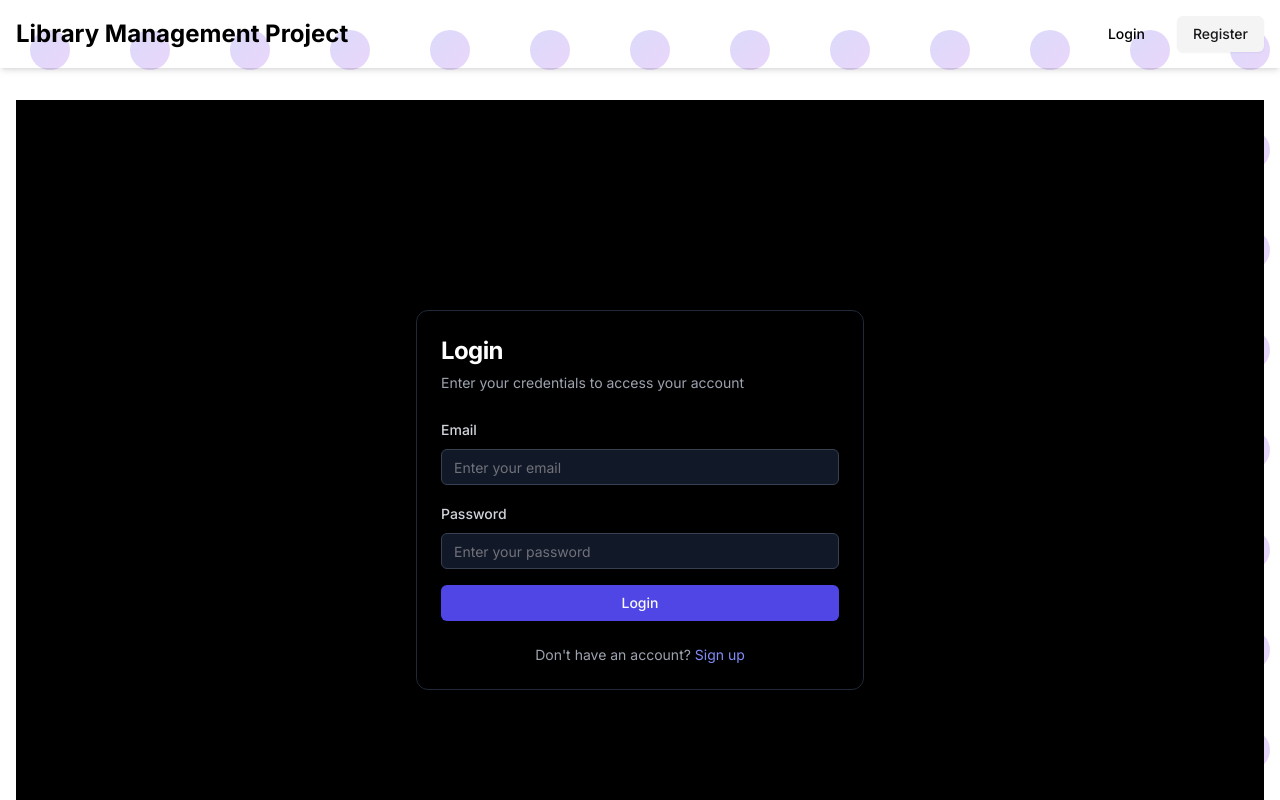
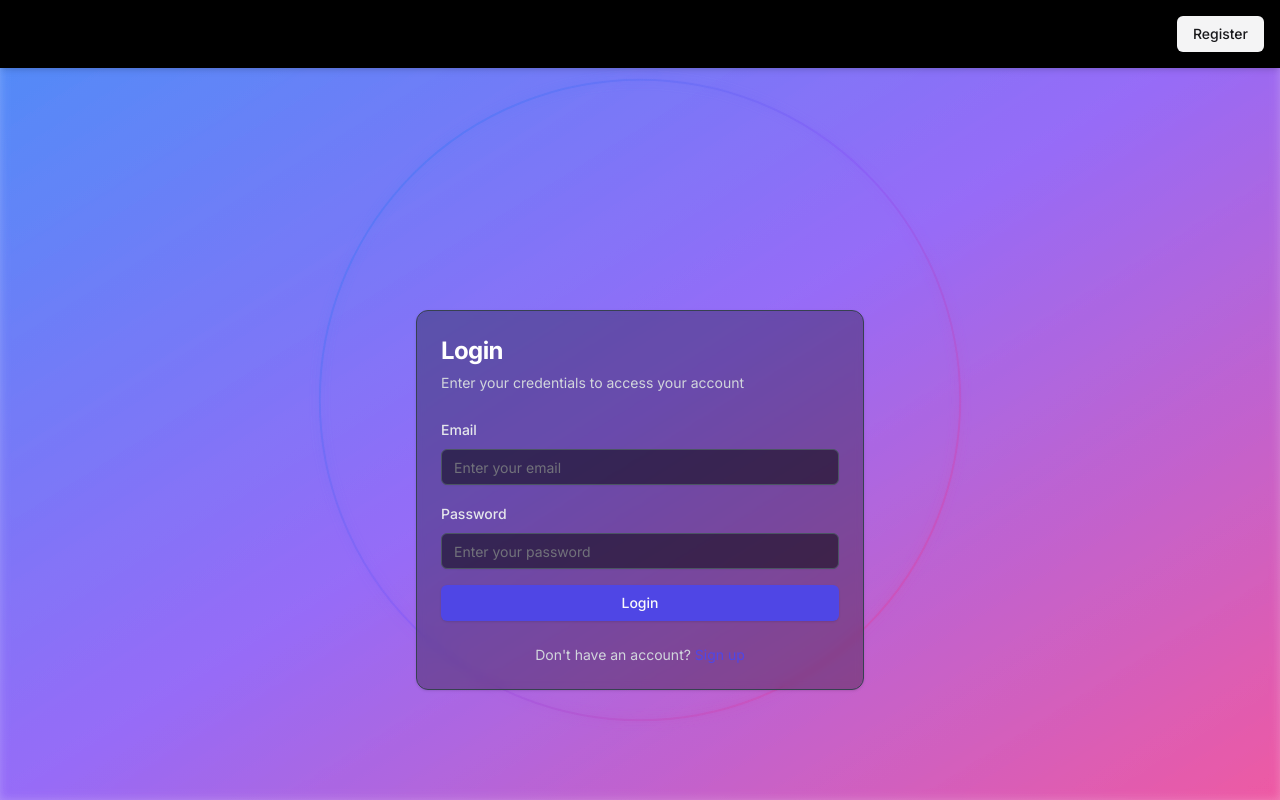
Before and after one commit to nataliabarzon/EGUI, a Next.js app in the folder Frontend/frontend/: page /auth/login in a window 1280 px wide. Shown: the top 800 px of the page. Built offline with nearby package versions, Linux system fonts and the light colour scheme.

Commit message:
background changed, found out that link from login to register doesnt work

```diff
--- a/Frontend/frontend/src/app/auth/login/page.jsx
+++ b/Frontend/frontend/src/app/auth/login/page.jsx
@@ -54,12 +54,12 @@ export default function LoginPage() {
   };
 
   return (
-    <div className="min-h-screen flex items-center justify-center bg-black text-white">
+    <div className="min-h-screen flex items-center justify-center text-white ">
       <AnimatedBackground />
-      <Card className="w-full max-w-md bg-black/50 border-gray-800">
+      <Card className="w-full max-w-md bg-black/30 border-gray-700 backdrop-blur-sm ">
         <CardHeader>
           <CardTitle className="text-2xl font-bold text-white">Login</CardTitle>
-          <CardDescription className="text-gray-400">Enter your credentials to access your account</CardDescription>
+          <CardDescription className="text-gray-300">Enter your credentials to access your account</CardDescription>
         </CardHeader>
         <CardContent>
           {error && (
@@ -69,7 +69,7 @@ export default function LoginPage() {
           )}
           <form onSubmit={handleSubmit} className="space-y-4">
             <div className="space-y-2">
-              <Label htmlFor="email" className="text-gray-300">Email</Label>
+              <Label htmlFor="email" className="text-gray-200">Email</Label>
               <Input
                 id="email"
                 name="email"
@@ -78,11 +78,11 @@ export default function LoginPage() {
                 onChange={handleChange}
                 required
                 placeholder="Enter your email"
-                className="bg-gray-900 border-gray-700 text-white placeholder-gray-500"
+                className="bg-black/50 border-gray-600 text-white placeholder-gray-400"
               />
             </div>
             <div className="space-y-2">
-              <Label htmlFor="password" className="text-gray-300">Password</Label>
+              <Label htmlFor="password" className="text-gray-200">Password</Label>
               <Input
                 id="password"
                 name="password"
@@ -91,18 +91,18 @@ export default function LoginPage() {
                 onChange={handleChange}
                 required
                 placeholder="Enter your password"
-                className="bg-gray-900 border-gray-700 text-white placeholder-gray-500"
+                className="bg-black/50 border-gray-600 text-white placeholder-gray-400"
               />
             </div>
-            <Button type="submit" className="w-full bg-indigo-600 hover:bg-indigo-700" disabled={isLoading}>
+            <Button type="submit" className="w-full bg-indigo-600 hover:bg-indigo-700 transition-colors" disabled={isLoading}>
               {isLoading ? 'Logging in...' : 'Login'}
             </Button>
           </form>
         </CardContent>
         <CardFooter className="flex justify-center">
-          <p className="text-sm text-gray-400">
+          <p className="text-sm text-gray-300">
             Don't have an account?{' '}
-            <a href="/signup" className="text-indigo-400 hover:underline">
+            <a href="/register" className="text-indigo-600 hover:underline">
               Sign up
             </a>
           </p>
--- a/Frontend/frontend/src/app/auth/register/page.jsx
+++ b/Frontend/frontend/src/app/auth/register/page.jsx
@@ -7,6 +7,7 @@ import { Input } from "@/components/ui/input"
 import { Label } from "@/components/ui/label"
 import { Card, CardContent, CardDescription, CardFooter, CardHeader, CardTitle } from "@/components/ui/card"
 import { Alert, AlertDescription } from "@/components/ui/alert"
+import { AnimatedBackground } from '@/components/AnimatedBackground';
 
 export default function RegisterPage() {
   const [form, setForm] = useState({
@@ -55,8 +56,9 @@ export default function RegisterPage() {
   };
 
   return (
-    <div className="min-h-screen flex items-center justify-center bg-gray-100">
-      <Card className="w-full max-w-md">
+    <div className="min-h-screen flex items-center justify-center text-white">
+      <AnimatedBackground />
+      <Card className="w-full max-w-md bg-black/30 border-gray-700 backdrop-blur-sm" >
         <CardHeader>
           <CardTitle className="text-2xl font-bold">Register</CardTitle>
           <CardDescription>Create a new account to get started</CardDescription>
--- a/Frontend/frontend/src/components/AnimatedBackground.tsx
+++ b/Frontend/frontend/src/components/AnimatedBackground.tsx
@@ -6,19 +6,32 @@ export function AnimatedBackground() {
         <svg className="h-full w-full" xmlns="http://www.w3.org/2000/svg">
           <defs>
             <linearGradient id="grad1" x1="0%" y1="0%" x2="100%" y2="100%">
-              <stop offset="0%" style={{ stopColor: '#4F46E5', stopOpacity: 0.2 }} />
-              <stop offset="100%" style={{ stopColor: '#9333EA', stopOpacity: 0.2 }} />
+              <stop offset="0%" style={{ stopColor: '#3B82F6', stopOpacity: 0.7 }}>
+                <animate attributeName="stop-color" values="#3B82F6; #8B5CF6; #EC4899; #3B82F6" dur="20s" repeatCount="indefinite" />
+              </stop>
+              <stop offset="50%" style={{ stopColor: '#8B5CF6', stopOpacity: 0.7 }}>
+                <animate attributeName="stop-color" values="#8B5CF6; #EC4899; #3B82F6; #8B5CF6" dur="20s" repeatCount="indefinite" />
+              </stop>
+              <stop offset="100%" style={{ stopColor: '#EC4899', stopOpacity: 0.7 }}>
+                <animate attributeName="stop-color" values="#EC4899; #3B82F6; #8B5CF6; #EC4899" dur="20s" repeatCount="indefinite" />
+              </stop>
             </linearGradient>
-            <pattern id="pattern" x="0" y="0" width="100" height="100" patternUnits="userSpaceOnUse">
-              <circle cx="50" cy="50" r="20" fill="url(#grad1)">
-                <animate attributeName="r" from="20" to="40" dur="5s" repeatCount="indefinite" />
-              </circle>
-            </pattern>
+            <filter id="glow">
+              <feGaussianBlur stdDeviation="5" result="coloredBlur" />
+              <feMerge>
+                <feMergeNode in="coloredBlur" />
+                <feMergeNode in="SourceGraphic" />
+              </feMerge>
+            </filter>
           </defs>
-          <rect x="0" y="0" width="100%" height="100%" fill="url(#pattern)">
-            <animate attributeName="x" from="0" to="100" dur="20s" repeatCount="indefinite" />
-            <animate attributeName="y" from="0" to="100" dur="30s" repeatCount="indefinite" />
+          <rect x="0" y="0" width="100%" height="100%" fill="url(#grad1)" filter="url(#glow)">
+            <animate attributeName="opacity" values="0.7;0.9;0.7" dur="10s" repeatCount="indefinite" />
           </rect>
+          <g filter="url(#glow)">
+            <circle cx="50%" cy="50%" r="30%" fill="none" stroke="url(#grad1)" strokeWidth="2">
+              <animate attributeName="r" values="30%;40%;30%" dur="15s" repeatCount="indefinite" />
+            </circle>
+          </g>
         </svg>
       </div>
     );
--- a/Frontend/frontend/src/components/Layout.jsx
+++ b/Frontend/frontend/src/components/Layout.jsx
@@ -36,10 +36,10 @@ export default function Layout({ children }) {
 
   return (
     <div className="min-h-screen flex flex-col bg-background text-foreground">
-      <nav className="bg-primary text-primary-foreground shadow-md">
+      <nav className="bg-primary text-primary-foreground bg-black shadow-md">
         <div className="container mx-auto px-4 py-4 flex justify-between items-center">
           <Link href="/" className="text-2xl font-bold hover:text-primary-foreground/80 transition-colors">
-            Library Management Project
+            Library Management
           </Link>
           <div className="flex items-center space-x-4">
             {user ? (
@@ -79,7 +79,7 @@ export default function Layout({ children }) {
       </main>
       <footer className="bg-muted text-muted-foreground py-4">
         <div className="container mx-auto px-4 text-center">
-          © {new Date().getFullYear()} Your App Name. All rights reserved.
+          © {new Date().getFullYear()} EGUI by Natalia Barzon. All rights reserved.
         </div>
       </footer>
     </div>
```
